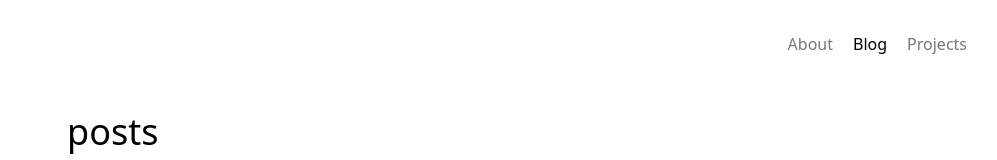
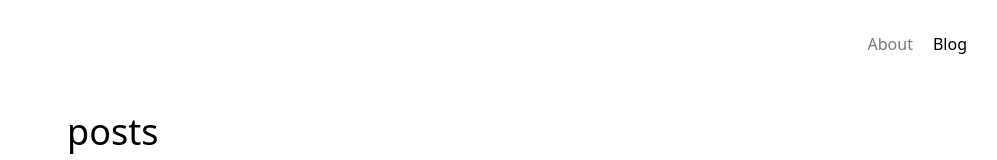
Before and after one commit to CaileanSong/me-blog, a Next.js app: page /blog in a window 1280 px wide. Shown: the top 160 px of the page, without its empty margins (253-1250 px from the left). Built offline with nearby package versions, Linux system fonts and the light colour scheme.

Commit message:
feat:hide projects

```diff
--- a/app/ui/nav-link.tsx
+++ b/app/ui/nav-link.tsx
@@ -11,10 +11,10 @@ const links = [
         name: "Blog",
         href: "/blog",
     },
-    {
-        name: "Projects",
-        href: "/projects",
-    }
+    // {
+    //     name: "Projects",
+    //     href: "/projects",
+    // }
 ]
 export default function NavLink() {
     const pathname = usePathname()
```
